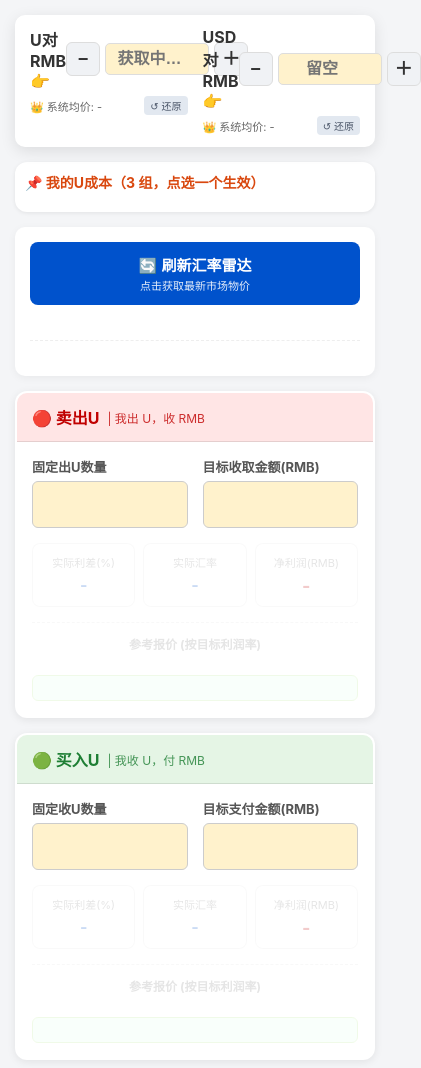
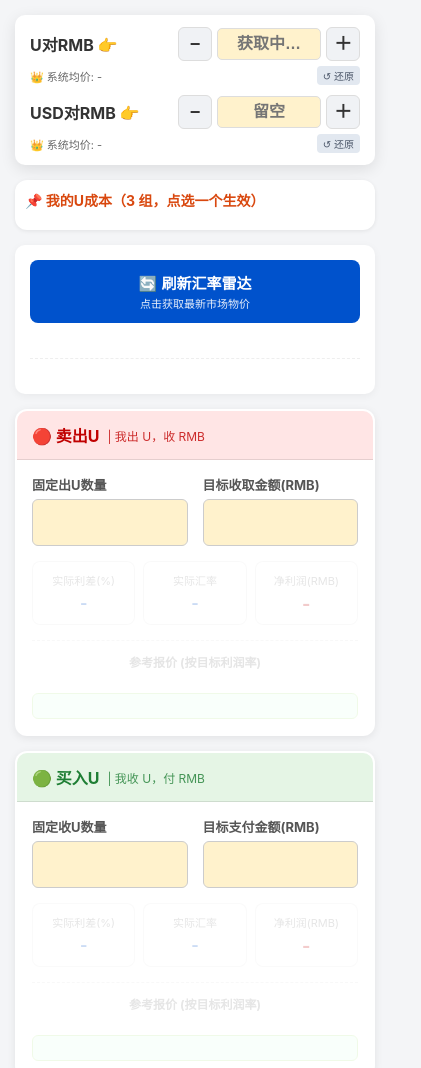
Before and after one commit to ivanphz/otc-rate-gateway, a plain HTML site: page apps/web/index.html in a window 390 px wide. Shown: the top 1068 px of the page, 421 px wide, since content can reach past the window. Drawn offline with Linux system fonts and the light colour scheme; files whose address does not match are found by name.

Commit message:
Update index.html

```diff
--- a/apps/web/index.html
+++ b/apps/web/index.html
@@ -12,10 +12,15 @@
         /* 极致精简的悬浮顶部 */
         .sticky-header { position: sticky; top: 0; z-index: 100; background: var(--card); padding: 12px 15px; border-radius: 10px; box-shadow: 0 4px 15px rgba(0,0,0,0.1); display: flex; flex-wrap: wrap; gap: 15px; margin-bottom: 15px; }
         .rate-control-group { flex: 1; min-width: 150px; display: flex; flex-direction: column; gap: 5px; }
-        .rate-main-row { display: flex; align-items: center; justify-content: space-between; font-weight: bold; }
+        .rate-main-row { display: flex; align-items: center; justify-content: space-between; gap: 8px; font-weight: bold; }
+        .rate-main-row > span:first-child { white-space: nowrap; }
         .rate-input { width: 90px; padding: 6px; font-size: 16px; text-align: center; background: var(--yellow); border: 1px solid #ddd; border-radius: 5px; transition: all 0.2s; font-weight: bold;}
         .rate-input:focus { border-color: var(--blue); outline: none; box-shadow: 0 0 0 2px rgba(0,82,204,0.2); }
-        .stepper-group { display: flex; align-items: center; gap: 5px; }
+        .stepper-group { display: flex; align-items: center; gap: 5px; flex-wrap: nowrap; flex-shrink: 0; }
+        /* 隐藏数字输入框原生上下箭头：iOS Safari 会用它挤占宽度并挤乱布局，我们已有自己的 −/＋ */
+        input[type=number]::-webkit-outer-spin-button,
+        input[type=number]::-webkit-inner-spin-button { -webkit-appearance: none; margin: 0; }
+        input[type=number] { -moz-appearance: textfield; }
         .btn-step { width: 34px; height: 34px; flex-shrink: 0; border: 1px solid #ddd; background: #f0f2f5; border-radius: 6px; font-size: 18px; font-weight: bold; color: #333; cursor: pointer; line-height: 1; padding: 0; }
         .btn-step:active { background: #cbd5e0; }
         .cost-panel { max-width: 1400px; margin: 0 auto 15px; background: #fff; border-radius: 12px; padding: 12px 15px; box-shadow: 0 1px 4px rgba(0,0,0,0.08); }
@@ -46,6 +51,9 @@
             .cost-slots { grid-template-columns: 1fr; gap: 8px; }
             .cost-slot { padding: 8px; }
             .cost-panel { padding: 10px; }
+            /* 顶部两组汇率改为上下堆叠，各自独占一行，避免 iPhone 上按钮被挤换行 */
+            .sticky-header { position: static; flex-direction: column; gap: 10px; }
+            .rate-control-group { width: 100%; min-width: 0; flex: none; }
         }
         .sys-rate-row { display: flex; justify-content: space-between; align-items: center; font-size: 11px; color: #666; }
         .btn-restore { background: #e2e8f0; border: none; padding: 2px 6px; border-radius: 4px; font-size: 10px; color: #4a5568; cursor: pointer; transition: 0.2s;}
```
